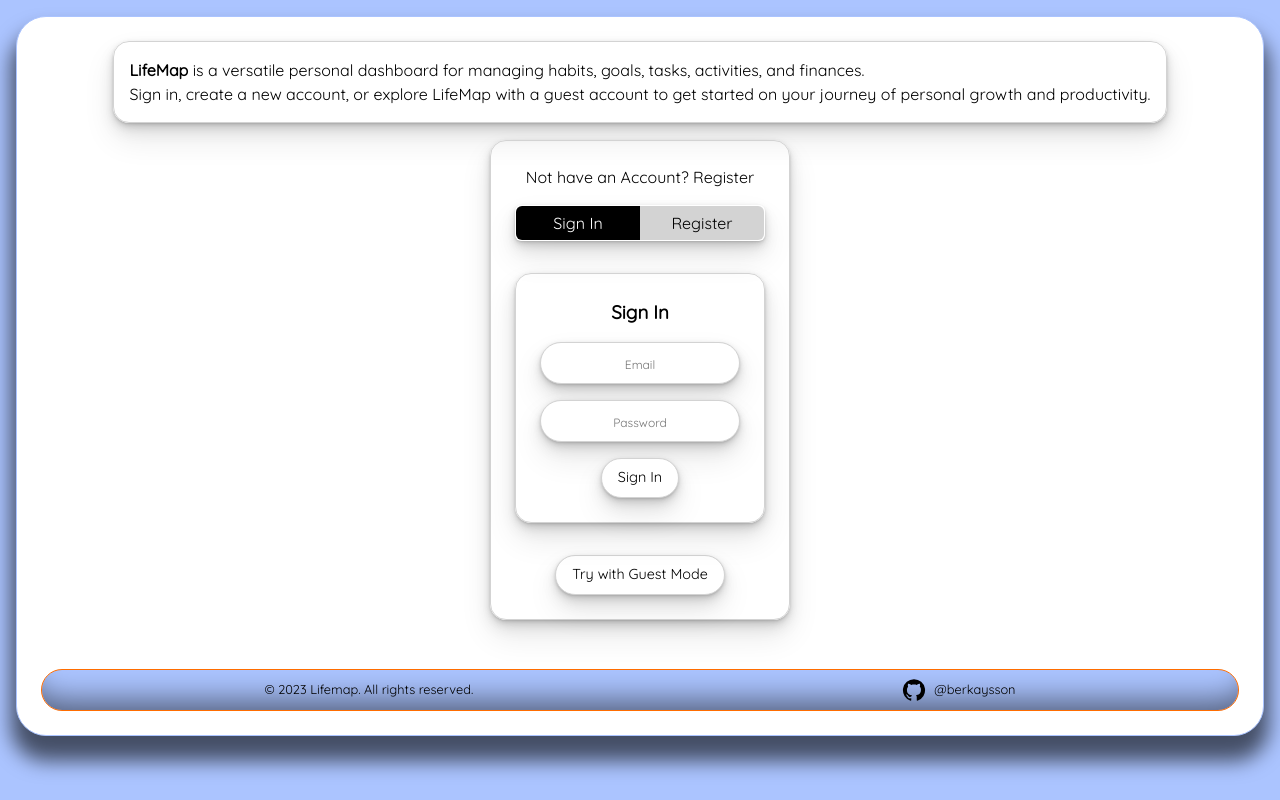
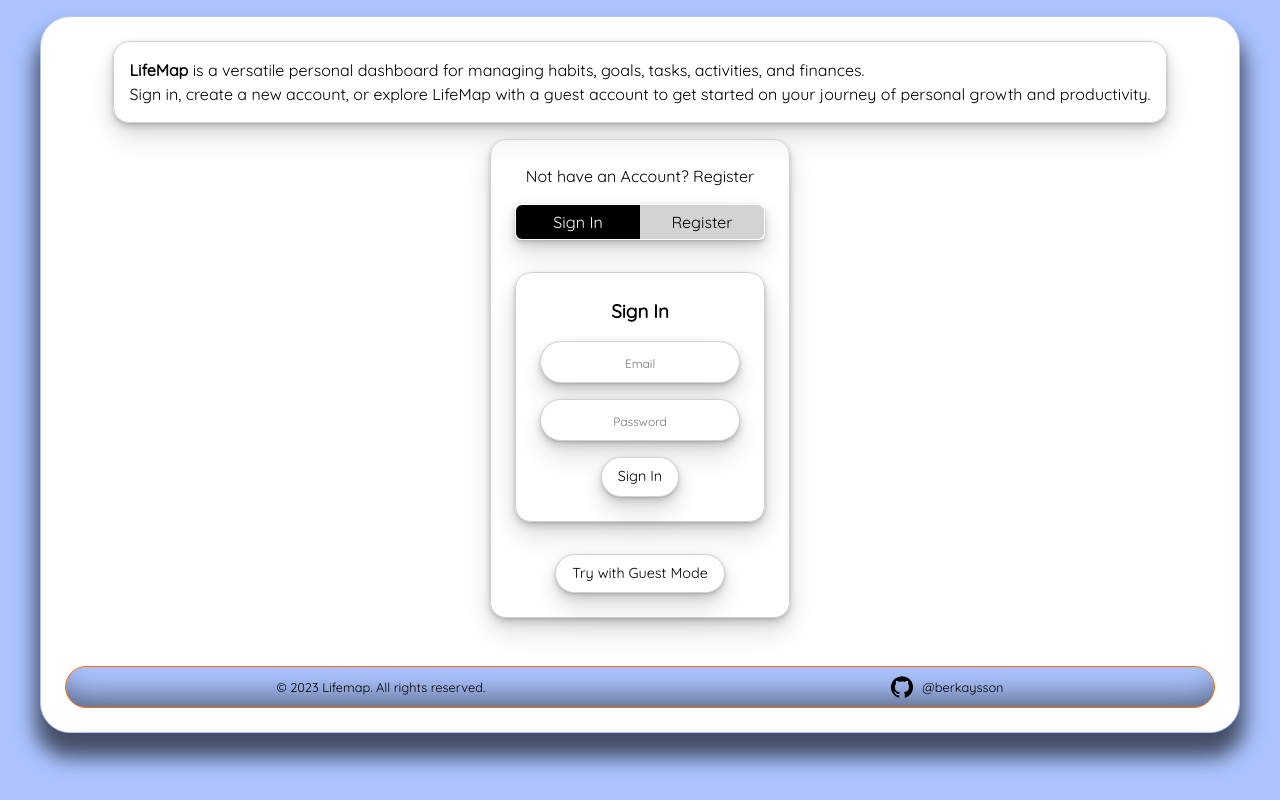
Before and after one commit to berkaysson/lifemap, a React (Create React App) app: page /lifemap/auth in a window 1280 px wide. Built offline with nearby package versions, Linux system fonts and the light colour scheme.

Commit message:
Fix to touched components

```diff
--- a/src/Pages/AuthPage.js
+++ b/src/Pages/AuthPage.js
@@ -18,8 +18,10 @@ const AuthPageWrapper = styled.div`
   border: 1px solid ${({ theme }) => theme.colors.theme};
   border-radius: ${({ theme }) => theme.radius.large};
   box-shadow: ${({ theme }) => theme.boxShadows.largeCardShadow};
-  height: 90vh;
+  height: 100%;
   width: 100%;
+  max-width: 1200px;
+  gap: 1rem;
 
   display: flex;
   flex-direction: column;
```
